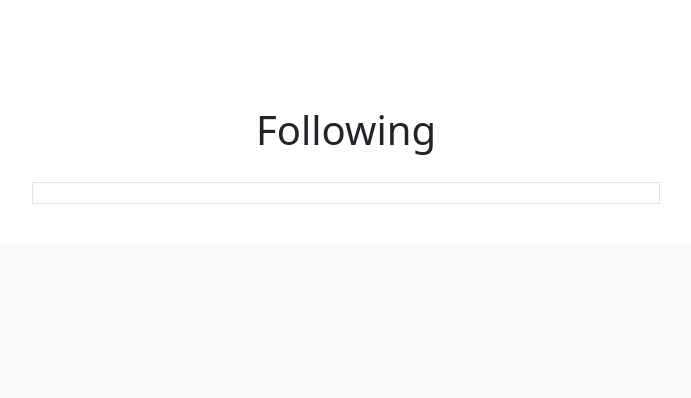
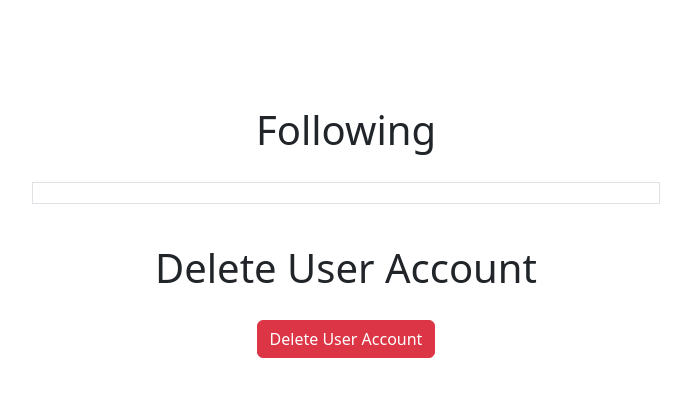
Before and after one commit to xrando/Database-Systems-Project, a Flask app: template templates/profile.html in a window 1280 px wide. Shown: the part 606-1004 px from the top of the page, without its empty margins (294-985 px from the left). Before the commit the page ends 810 px from the top, so only its background shows below. Run offline with Flask 3, Linux system fonts and the light colour scheme; the template is opened without the code that fills it, so the values that code supplies are empty; parts of the project's set-up code (start-up, migrations or seed data) failed here and were passed over.

Commit message:
Added Account Deletion and Rollback for account, added some simple exceptions for mongo side

```diff
--- a/app.py
+++ b/app.py
@@ -1,3 +1,4 @@
+import mariadb
 from flask import Flask, render_template, request, url_for, redirect, flash, app
 from flask_login import LoginManager, login_required, UserMixin, login_user, logout_user, current_user
 from datetime import timedelta
@@ -113,24 +114,43 @@ def profile(success=None):
     userData = User(dbUser.get_user_by_id(current_user.id)[0])
     # Update user's data
     if request.method == 'POST':
-        username = request.form['username']
-        password = userData.password
-        profilename = request.form['profilename']
-        email = request.form['email']
-        dob = request.form['dob']
-        dbUser.update_user(current_user.id, username, password, profilename, email, dob)
-        success = 'Profile Updated'
-        return redirect(url_for('profile', success=success))
+        if request.form['formtype'] == "updateprofile":
+            print("Updating profile...")
+            username = request.form['username']
+            password = userData.password
+            profilename = request.form['profilename']
+            email = request.form['email']
+            dob = request.form['dob']
+            dbUser.update_user(current_user.id, username, password, profilename, email, dob)
+            success = 'Profile Updated'
+            return redirect(url_for('profile', success=success))
+        elif request.form['formtype'] == "deleteaccount":
+            print("Deleting account...")
+            try:
+                dbUser.delete_user(current_user.id)
+                handler.delete_documents(config.get('MONGODB', 'FOLLOW_COLLECTION'), {'user_id': current_user.id})
+                handler.delete_documents(config.get('MONGODB', 'WATCHLIST_COLLECTION'), {'user_id': current_user.id})
+                dbUser.manual_commit()
+                return redirect(url_for('login_page'))
+            except (Exception, mariadb.DataError) as e:
+                print(e)
+                print("Rolling back...")
+                dbUser.manual_rollback()
+                return redirect(url_for('profile'))
 
     # Print our user follow list
     userFollows = handler.find_documents(config.get('MONGODB', 'FOLLOW_COLLECTION'), {'user_id': current_user.id})
     userFollowsName = []
     if userFollows:
-        userFollows = userFollows[0]['following_arr']
-        for user in userFollows:
-            userFollowsName.append(dbUser.get_user_by_id(user))
+        for user in userFollows[0]['following_arr']:
+            if dbUser.get_user_by_id(user):
+                userFollowsName.append(dbUser.get_user_by_id(user))
+            else:
+                handler.update_document(config.get('MONGODB', 'FOLLOW_COLLECTION'), {'user_id': current_user.id},
+                                        {'following_arr': user}, '$pull')
     else:
-        handler.insert_document(config.get('MONGODB', 'FOLLOW_COLLECTION'), {'user_id': current_user.id, 'following_arr': []})
+        handler.insert_document(config.get('MONGODB', 'FOLLOW_COLLECTION'),
+                                {'user_id': current_user.id, 'following_arr': []})
 
     # Print Movie watch list
     movieWatchList = handler.find_documents(config.get('MONGODB', 'WATCHLIST_COLLECTION'), {'user_id': current_user.id})
@@ -160,14 +180,15 @@ def other_profile(id):
     userData = dbUser.get_user_by_id(id)
 
     # Check if user is followed
-    userFollows = handler.find_documents(config.get('MONGODB', 'FOLLOW_COLLECTION'), {'user_id': current_user.id})[0]['following_arr']
+    userFollows = handler.find_documents(config.get('MONGODB', 'FOLLOW_COLLECTION'), {'user_id': current_user.id})
     if userFollows:
-        if userData[0] in userFollows:
+        if userData[0] in userFollows[0]['following_arr']:
             followed = True
         else:
             followed = False
     else:
-        handler.insert_document(config.get('MONGODB', 'FOLLOW_COLLECTION'), {'user_id': current_user.id, 'following_arr': []})
+        handler.insert_document(config.get('MONGODB', 'FOLLOW_COLLECTION'),
+                                {'user_id': current_user.id, 'following_arr': []})
     # Default follow value
     followed = False
 
@@ -183,16 +204,15 @@ def other_profile(id):
     movieWatchList = handler.find_documents('watchlist', {'user_id': userData[0]})
     movieWatchListName = []
     if movieWatchList:
-        movieWatchList = movieWatchList[0]['watchlist_arr']
-        for movie in movieWatchList:
+        for movie in movieWatchList[0]['watchlist_arr']:
             movieWatchListName.append(DBMS_Movie.get_movie_by_id(movie)[1])
 
     # Functions that require user to be authenticated
     if current_user.is_authenticated:
         # Check if user is followed
-        userFollows = handler.find_documents('user_follows', {'user_id': current_user.id})[0]['following_arr']
+        userFollows = handler.find_documents('user_follows', {'user_id': current_user.id})
         if userFollows:
-            if userData[0] in userFollows:
+            if userData[0] in userFollows[0]['following_arr']:
                 followed = True
             else:
                 followed = False
@@ -203,10 +223,12 @@ def other_profile(id):
     if request.method == 'POST':
         print("Is user followed: " + str(followed))
         if not followed:
-            handler.update_document(config.get('MONGODB', 'FOLLOW_COLLECTION'), {'user_id': current_user.id}, {'following_arr': userData[0]},
+            handler.update_document(config.get('MONGODB', 'FOLLOW_COLLECTION'), {'user_id': current_user.id},
+                                    {'following_arr': userData[0]},
                                     '$push')
         else:
-            handler.update_document(config.get('MONGODB', 'FOLLOW_COLLECTION'), {'user_id': current_user.id}, {'following_arr': userData[0]},
+            handler.update_document(config.get('MONGODB', 'FOLLOW_COLLECTION'), {'user_id': current_user.id},
+                                    {'following_arr': userData[0]},
                                     '$pull')
         return redirect(url_for('other_profile', id=id))
         # Follow user
--- a/templates/profile.html
+++ b/templates/profile.html
@@ -10,6 +10,7 @@
             <div class="col-sm-6">
                 <div class="row linespace-small">
                     <form action="/profile" method="post">
+                        <input type="hidden" name="formtype" value="updateprofile">
                         <input type="hidden" name="csrfmiddlewaretoken" value="{{ csrf_token }}">
 
                         {% if error %}
@@ -100,5 +101,39 @@
     </div>
     <div class="linespace-medium"></div>
 
+    <div class="row text-center">
+        <h1>Delete User Account</h1>
+        <div class="linespace-small">
+            <button type="button" class="btn btn-danger" data-bs-toggle="modal" data-bs-target="#exampleModal">
+                Delete User Account
+            </button>
+
+            <!-- Modal -->
+            <div class="modal fade" id="exampleModal" tabindex="-1" aria-labelledby="exampleModalLabel"
+                 aria-hidden="true">
+                <div class="modal-dialog">
+                    <div class="modal-content">
+                        <div class="modal-header">
+                            <h5 class="modal-title" id="confirmationModal">Delete User Account</h5>
+                            <button type="button" class="btn-close" data-bs-dismiss="modal" aria-label="Close"></button>
+                        </div>
+                        <div class="modal-body">
+                            <p>Warning: This action cannot be undone!</p>
+                            <p>Are you sure you want to delete your account?</p>
+                        </div>
+                        <div class="modal-footer">
+                            <button type="button" class="btn btn-secondary" data-bs-dismiss="modal">Close</button>
+                            <form action="/profile" method="post">
+                                <input type="hidden" name="formtype" value="deleteaccount">
+                                <input type="hidden" name="csrfmiddlewaretoken" value="{{ csrf_token }}">
+                                <input class="btn btn-danger" type="submit" value="Delete Account">
+                            </form>
+                        </div>
+                    </div>
+                </div>
+            </div>
+        </div>
+    </div>
+    <div class="linespace-medium"></div>
     </div>
 {% endblock %}
```
Also changed, not shown: Database/Mongo.py (+24 -11 lines), Database/User.py (+14 -0 lines).
